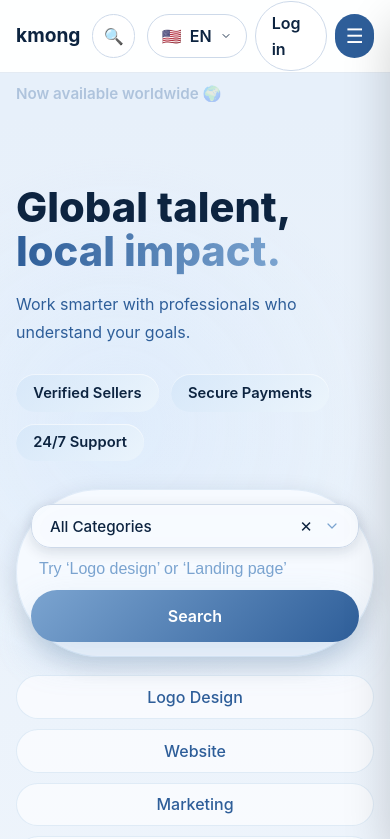
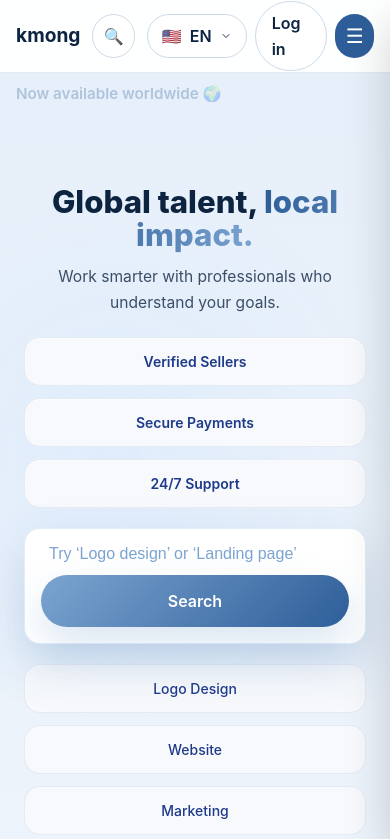
Before and after one commit to mythsumon/freelancer, a React (Vite) app: page / in a window 390 px wide. Shown: the top 839 px of the page. Built offline with nearby package versions, Linux system fonts and the light colour scheme.

Commit message:
refactor: simplify hero search input

```diff
--- a/src/pages/Home/HomePage.css
+++ b/src/pages/Home/HomePage.css
@@ -1056,25 +1056,19 @@
 
 .hero-search {
   display: flex;
-  flex-wrap: wrap;
-  align-items: center;
+  align-items: stretch;
   gap: 12px;
-  padding: 14px;
-  border-radius: 999px;
-  background: rgba(248, 251, 255, 0.9);
+  padding: 16px;
+  border-radius: 20px;
+  background: #ffffff;
   border: 1px solid rgba(213, 228, 244, 0.65);
-  box-shadow: var(--shadow-md);
-  backdrop-filter: blur(14px);
-}
-
-.hero-search__select {
-  flex: 0 0 200px;
-  min-width: 180px;
+  box-shadow: 0 20px 48px rgba(46, 94, 153, 0.18);
+  backdrop-filter: blur(18px);
 }
 
 .hero-search__input {
-  flex: 1;
-  min-width: 220px;
+  flex: 1 1 auto;
+  min-width: 0;
   border: none;
   background: transparent;
   font-size: 1rem;
@@ -1135,6 +1129,21 @@
   outline: none;
 }
 
+.hero-mobile-fade {
+  animation: heroMobileFade 0.45s ease both;
+}
+
+@keyframes heroMobileFade {
+  from {
+    opacity: 0;
+    transform: translateY(14px);
+  }
+  to {
+    opacity: 1;
+    transform: translateY(0);
+  }
+}
+
 @media (max-width: 1024px) {
   .hero-grid {
     grid-template-columns: 1fr;
@@ -1155,7 +1164,6 @@
     align-items: stretch;
   }
 
-  .hero-search__select,
   .hero-search__input,
   .hero-search__button {
     flex: 1 1 auto;
@@ -1179,6 +1187,91 @@
   .hero-tag {
     width: 100%;
     justify-content: center;
+  }
+}
+
+@media (max-width: 480px) {
+  .container.hero-grid {
+    padding: 0 24px;
+  }
+
+  .hero-left {
+    gap: 20px;
+    text-align: center;
+    animation: heroMobileFade 0.45s ease both;
+  }
+
+  .hero-heading {
+    gap: 12px;
+  }
+
+  .hero-title {
+    font-size: clamp(1.75rem, 8vw, 2rem);
+  }
+
+  .hero-subtitle {
+    font-size: clamp(0.95rem, 4vw, 1rem);
+    color: rgba(16, 37, 66, 0.8);
+  }
+
+  .hero-chips {
+    display: grid;
+    gap: 12px;
+  }
+
+  .hero-chip {
+    width: 100%;
+    border-radius: 16px;
+    padding: 12px 16px;
+    font-size: 14px;
+    background: #f7f9fc;
+    color: #1e3a8a;
+    border: 1px solid rgba(30, 58, 138, 0.08);
+  }
+
+  .hero-chip:hover,
+  .hero-chip:focus-visible,
+  .hero-chip:active {
+    background: #e5edff;
+    color: #1e3a8a;
+    border-color: rgba(30, 58, 138, 0.18);
+  }
+
+  .hero-actions {
+    gap: 20px;
+  }
+
+  .hero-search {
+    padding: 16px;
+    gap: 12px;
+    border-radius: 16px;
+  }
+
+  .hero-tags {
+    display: grid;
+    gap: 12px;
+  }
+
+  .hero-tag {
+    width: 100%;
+    padding: 12px 16px;
+    border-radius: 16px;
+    font-size: 14px;
+    background: #f7f9fc;
+    color: #1e3a8a;
+    border: 1px solid rgba(30, 58, 138, 0.08);
+  }
+
+  .hero-tag:hover,
+  .hero-tag:focus-visible,
+  .hero-tag:active {
+    background: #e5edff;
+    color: #1e3a8a;
+    border-color: rgba(30, 58, 138, 0.18);
+  }
+
+  .hero-panel {
+    margin-top: 20px;
   }
 }
 
--- a/src/pages/Home/HomePage.tsx
+++ b/src/pages/Home/HomePage.tsx
@@ -2,7 +2,6 @@
 import type { PointerEvent as ReactPointerEvent } from "react";
 import { Link } from "react-router-dom";
 import { BannerSlider } from "../../components/data-display/BannerSlider";
-import { UniversalSelect } from "../../components/inputs/UniversalSelect";
 import { useLanguage } from "../../i18n/LanguageProvider";
 import "./HomePage.css";
 
@@ -145,16 +144,6 @@
     ],
     [t]
   );
-
-  const heroCategoryOptions = useMemo(
-    () => [
-      { value: "all", label: t("All Categories") },
-      ...categories.map((category) => ({ value: category.slug, label: category.title })),
-    ],
-    [categories, t]
-  );
-
-  const [heroCategory, setHeroCategory] = useState<string | null>("all");
 
   const services = [
     {
@@ -706,24 +695,14 @@
 
             <div className="hero-actions">
               <form className="hero-search" onSubmit={(event) => event.preventDefault()}>
-                <div className="hero-search__select">
-                  <UniversalSelect
-                    id="hero-category"
-                    options={heroCategoryOptions}
-                    value={heroCategory ?? undefined}
-                    onChange={setHeroCategory}
-                    placeholder={t("All Categories")}
-                    size="lg"
-                  />
-                </div>
-                  <input
-                    type="text"
-                    placeholder={t("Try ‘Logo design’ or ‘Landing page’")}
+                <input
+                  type="text"
+                  placeholder={t("Try ‘Logo design’ or ‘Landing page’")}
                   className="hero-search__input"
                 />
                 <button type="submit" className="hero-search__button">
                   {t("Search")}
-                  </button>
+                </button>
               </form>
 
               <div className="hero-tags">
```
